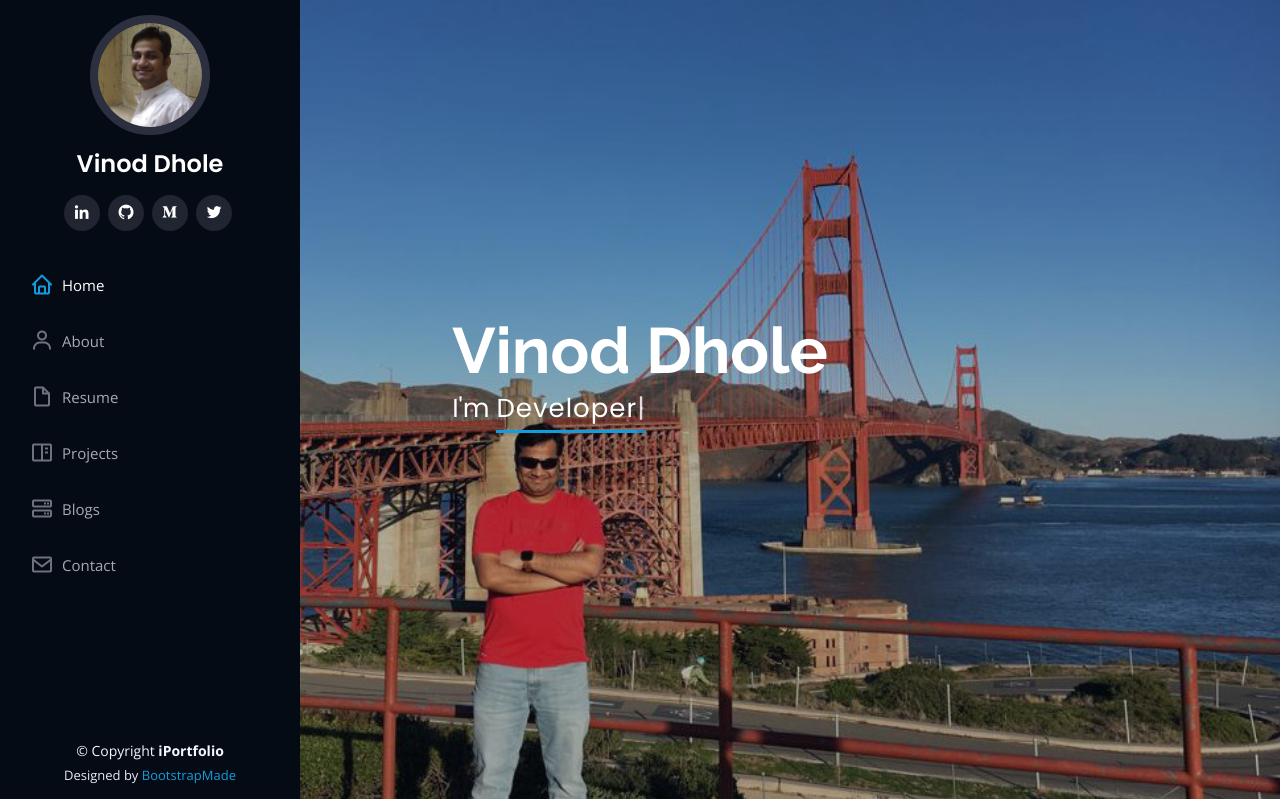
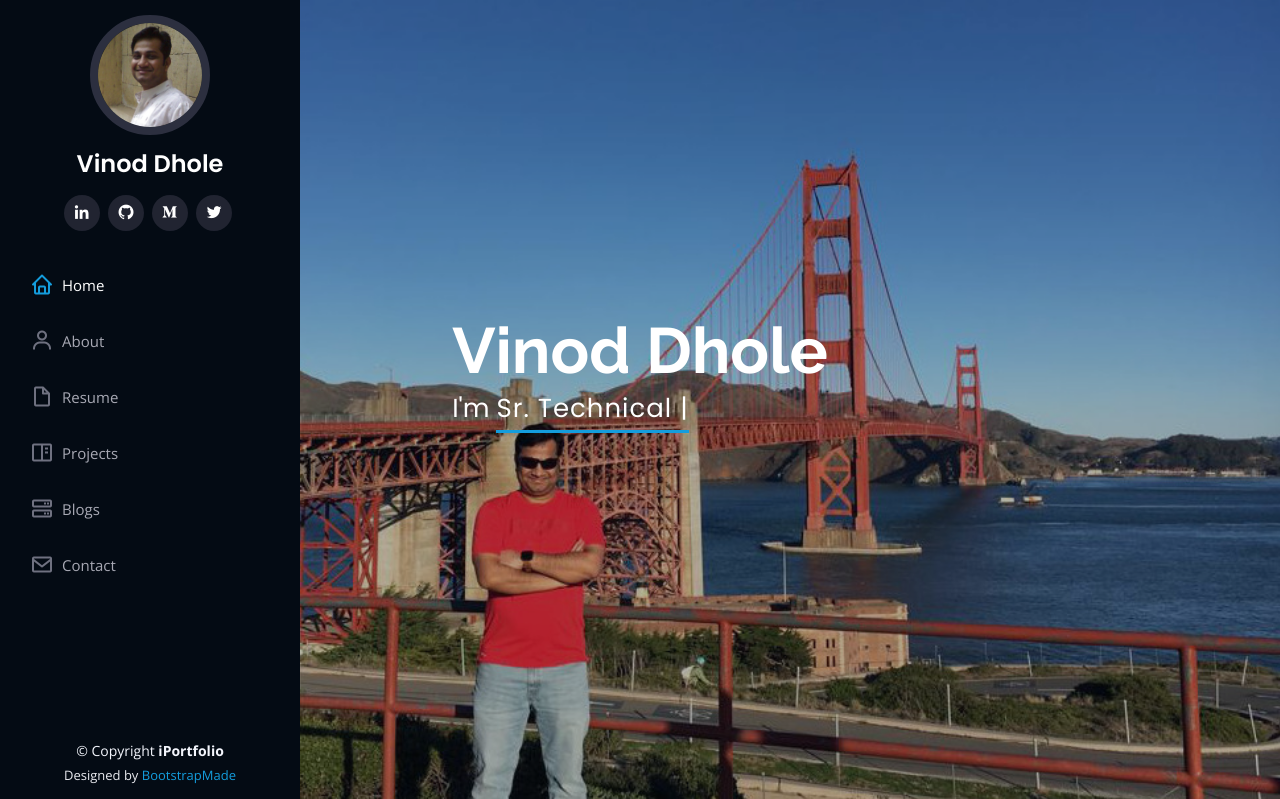
Before and after one commit to vinodvidhole/my-test-website, a Flask app: template templates/index.html in a window 1280 px wide. Shown: the top 799 px of the page. Run offline with Flask 2, Linux system fonts and the light colour scheme; the template is opened without the code that fills it, so the values that code supplies are empty; some libraries are stand-ins or nearby versions.

Commit message:
some changes

```diff
--- a/templates/index.html
+++ b/templates/index.html
@@ -72,7 +72,7 @@
   <section id="hero" class="d-flex flex-column justify-content-center align-items-center">
     <div class="hero-container" data-aos="fade-in">
       <h1>Vinod Dhole</h1>
-      <p>I'm <span class="typed" data-typed-items="Data Scientist, Developer, Blog writer"></span></p>
+      <p>I'm <span class="typed" data-typed-items="Data Scientist, Sr. Technical Architect, Blog writer"></span></p>
     </div>
   </section><!-- End Hero -->
 
```
